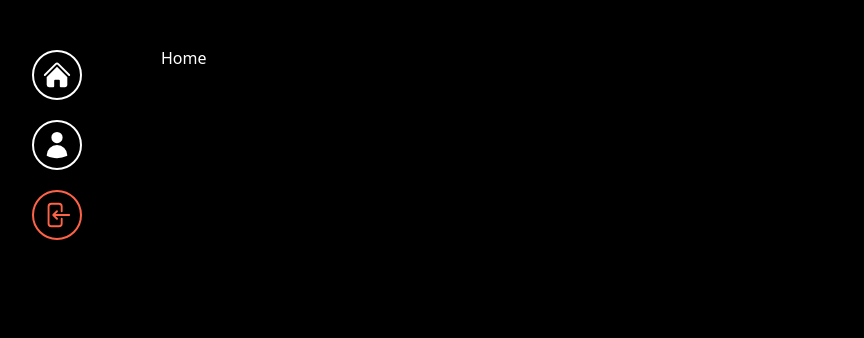
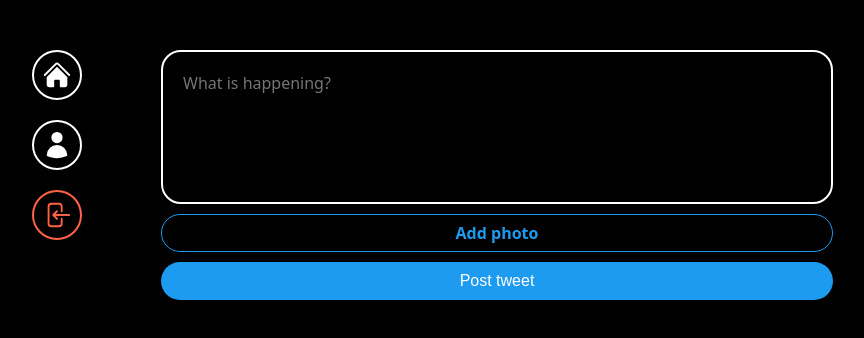
Before and after one commit to Alpaca92/nwitter-reloaded, a React (Vite) app: page / in a window 1280 px wide. Shown: the top 338 px of the page, without its empty margins (237-1101 px from the left). Built offline with nearby package versions, Linux system fonts and the light colour scheme; no server answers; sample sign-in values are in the browser's storage.

Commit message:
#3.1 Post Tweet Form

```diff
--- /dev/null
+++ b/src/components/Post-tweet-form.tsx
@@ -0,0 +1,106 @@
+import styled from 'styled-components';
+import { useState } from 'react';
+
+const Form = styled.form`
+  display: flex;
+  flex-direction: column;
+  gap: 10px;
+`;
+
+const TextArea = styled.textarea`
+  border: 2px solid white;
+  padding: 20px;
+  border-radius: 20px;
+  font-size: 16px;
+  color: white;
+  background-color: black;
+  width: 100%;
+  resize: none;
+  font-family: system-ui, -apple-system, BlinkMacSystemFont, 'Segoe UI', Roboto,
+    Oxygen, Ubuntu, Cantarell, 'Open Sans', 'Helvetica Neue', sans-serif;
+
+  &::placeholder {
+    font-size: 16px;
+    font-family: system-ui, -apple-system, BlinkMacSystemFont, 'Segoe UI',
+      Roboto, Oxygen, Ubuntu, Cantarell, 'Open Sans', 'Helvetica Neue',
+      sans-serif;
+  }
+
+  &:focus {
+    outline: none;
+    border-color: #1d9bf0;
+  }
+`;
+
+const AttachFileButton = styled.label`
+  padding: 10px 0px;
+  color: #1d9bf0;
+  text-align: center;
+  border: 1px solid #1d9bf0;
+  border-radius: 20px;
+  font: 14px;
+  font-weight: 600;
+  cursor: pointer;
+`;
+
+const AttachFileInput = styled.input`
+  display: none;
+`;
+
+const SubmitBtn = styled.input`
+  background-color: #1d9bf0;
+  color: white;
+  border: none;
+  padding: 10px 0px;
+  border-radius: 20px;
+  font-size: 16px;
+  cursor: pointer;
+
+  &:hover,
+  &:active {
+    opacity: 0.9;
+  }
+`;
+
+export default function PostTweetForm() {
+  const [isLoading, setLoading] = useState(false);
+  const [tweet, setTweet] = useState('');
+  const [file, setFile] = useState<File | null>(null);
+
+  const onChange = (e: React.ChangeEvent<HTMLTextAreaElement>) => {
+    setTweet(e.target.value);
+  };
+
+  const onFileChange = (e: React.ChangeEvent<HTMLInputElement>) => {
+    const { files } = e.target;
+
+    if (files && files.length === 1) {
+      setFile(files[0]);
+    }
+  };
+
+  return (
+    <Form>
+      <TextArea
+        rows={5}
+        maxLength={180}
+        placeholder="What is happening?"
+        value={tweet}
+        onChange={onChange}
+      />
+      <AttachFileButton htmlFor="file">
+        {file ? 'Photo added' : 'Add photo'}
+      </AttachFileButton>
+      <AttachFileInput
+        type="file"
+        id="file"
+        accept="image/*"
+        onChange={onFileChange}
+      />
+      <SubmitBtn
+        type="submit"
+        value={isLoading ? 'Posting...' : 'Post tweet'}
+      />
+    </Form>
+  );
+}
--- a/src/routes/Home.tsx
+++ b/src/routes/Home.tsx
@@ -1,3 +1,12 @@
+import styled from 'styled-components';
+import PostTweetForm from '../components/Post-tweet-form';
+
+const Wrapper = styled.div``;
+
 export default function Home() {
-  return <h1>Home</h1>;
+  return (
+    <Wrapper>
+      <PostTweetForm />
+    </Wrapper>
+  );
 }
```
